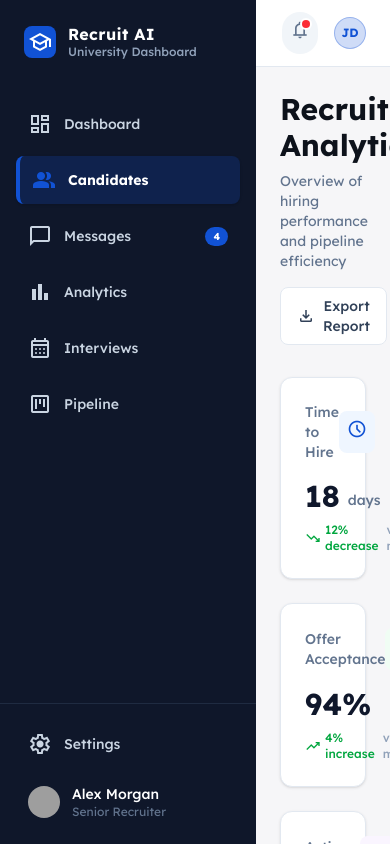
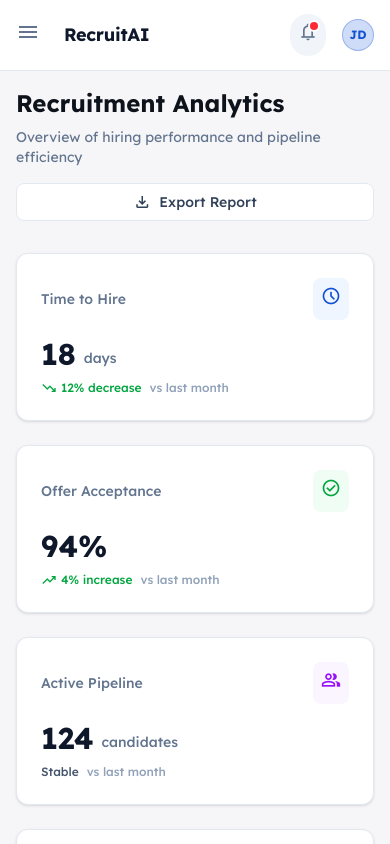
Before and after one commit to muneeb2004/MeritGrid, a Next.js app in the folder web-dashboard/: page /analytics in a window 390 px wide. Built offline with nearby package versions, Linux system fonts and the light colour scheme; grey boxes are pictures that could not be loaded.

Commit message:
feat: optimize mobile dashboard view with responsive sidebar and hamburger menu

```diff
--- a/web-dashboard/components/Sidebar.tsx
+++ b/web-dashboard/components/Sidebar.tsx
@@ -1,9 +1,29 @@
+"use client";
+
 import Link from "next/link";
 import React from "react";
 
-export default function Sidebar() {
+interface SidebarProps {
+  isOpen?: boolean;
+  onClose?: () => void;
+}
+
+export default function Sidebar({ isOpen, onClose }: SidebarProps) {
   return (
-    <aside className="w-64 bg-navy-sidebar text-slate-300 flex flex-col h-full shrink-0 transition-all duration-300">
+    <>
+      {/* Mobile Overlay */}
+      <div
+        className={`fixed inset-0 bg-black/50 z-40 md:hidden transition-opacity duration-300 ${
+          isOpen ? "opacity-100" : "opacity-0 pointer-events-none"
+        }`}
+        onClick={onClose}
+      />
+
+      <aside
+        className={`fixed inset-y-0 left-0 z-50 w-64 bg-navy-sidebar text-slate-300 flex flex-col h-full shrink-0 transition-transform duration-300 md:translate-x-0 md:static md:shrink-0 ${
+          isOpen ? "translate-x-0" : "-translate-x-full"
+        }`}
+      >
         <div className="p-6 flex items-center gap-3">
           <div className="size-8 rounded-lg bg-primary flex items-center justify-center text-white">
             <span className="material-symbols-outlined">school</span>
@@ -16,6 +36,13 @@
               University Dashboard
             </p>
           </div>
+          {/* Close button for mobile */}
+          <button
+            onClick={onClose}
+            className="md:hidden ml-auto text-slate-400 hover:text-white"
+          >
+             <span className="material-symbols-outlined">close</span>
+          </button>
         </div>
         <nav className="flex-1 px-4 py-4 flex flex-col gap-2 overflow-y-auto no-scrollbar">
           <div className="flex items-center gap-3 px-3 py-3 rounded-lg hover:bg-slate-800 transition-colors text-slate-300 group cursor-pointer">
@@ -104,5 +131,6 @@
           </div>
         </div>
       </aside>
+    </>
   );
 }
--- a/web-dashboard/components/analytics/AnalyticsPage.tsx
+++ b/web-dashboard/components/analytics/AnalyticsPage.tsx
@@ -1,4 +1,6 @@
-import React from "react";
+"use client";
+
+import React, { useState } from "react";
 import Sidebar from "@/components/Sidebar";
 import KPIGrid from "./KPIGrid";
 import RecruitmentVelocityChart from "./RecruitmentVelocityChart";
@@ -6,15 +8,25 @@
 import Link from "next/link";
 
 export default function AnalyticsPage() {
+  const [sidebarOpen, setSidebarOpen] = useState(false);
+
   return (
     <div className="flex h-screen w-full bg-background-light dark:bg-background-dark font-display text-slate-900 dark:text-white overflow-hidden">
-      <Sidebar />
+      <Sidebar isOpen={sidebarOpen} onClose={() => setSidebarOpen(false)} />
       <div className="flex flex-col flex-1 h-full min-w-0 overflow-hidden">
         {/* Top Navigation / Header */}
-        <header className="sticky top-0 z-50 bg-white dark:bg-slate-900 border-b border-slate-200 dark:border-slate-800">
-          <div className="px-6 lg:px-8 py-3 flex items-center justify-between">
-            <div className="flex items-center gap-8">
-               <h2 className="text-lg font-bold leading-tight tracking-[-0.015em] hidden md:block">RecruitAI</h2>
+        <header className="sticky top-0 z-40 bg-white dark:bg-slate-900 border-b border-slate-200 dark:border-slate-800">
+          <div className="px-4 lg:px-8 py-3 flex items-center justify-between">
+            <div className="flex items-center gap-4 md:gap-8">
+               {/* Mobile Menu Button */}
+               <button
+                 className="md:hidden p-2 -ml-2 text-slate-500 hover:text-primary transition-colors"
+                 onClick={() => setSidebarOpen(true)}
+               >
+                 <span className="material-symbols-outlined">menu</span>
+               </button>
+
+               <h2 className="text-lg font-bold leading-tight tracking-[-0.015em] block">RecruitAI</h2>
               <nav className="hidden md:flex items-center gap-6">
                 <Link
                   className="text-slate-500 hover:text-primary dark:text-gray-400 dark:hover:text-white text-sm font-medium transition-colors"
@@ -60,10 +72,10 @@
         </header>
 
         {/* Main Content */}
-        <main className="flex-1 w-full max-w-[1600px] mx-auto p-6 lg:p-8 overflow-y-auto">
+        <main className="flex-1 w-full max-w-[1600px] mx-auto p-4 lg:p-8 overflow-y-auto">
           <div className="mb-8 flex flex-col sm:flex-row sm:items-center justify-between gap-4">
              <div>
-                <h1 className="text-3xl font-bold text-[#0d121b] dark:text-white mb-2">
+                <h1 className="text-2xl md:text-3xl font-bold text-[#0d121b] dark:text-white mb-2">
                   Recruitment Analytics
                 </h1>
                 <p className="text-slate-500 dark:text-slate-400 text-sm">
@@ -71,7 +83,7 @@
                 </p>
              </div>
              <div className="flex gap-3">
-                <button className="px-4 py-2 bg-white dark:bg-gray-800 border border-slate-200 dark:border-slate-700 rounded-lg text-sm font-medium text-slate-700 dark:text-slate-300 hover:bg-slate-50 dark:hover:bg-slate-700 flex items-center gap-2 cursor-pointer">
+                <button className="px-4 py-2 bg-white dark:bg-gray-800 border border-slate-200 dark:border-slate-700 rounded-lg text-sm font-medium text-slate-700 dark:text-slate-300 hover:bg-slate-50 dark:hover:bg-slate-700 flex items-center gap-2 cursor-pointer w-full sm:w-auto justify-center">
                     <span className="material-symbols-outlined" style={{fontSize: '18px'}}>download</span>
                     Export Report
                 </button>
@@ -81,10 +93,10 @@
           <KPIGrid />
 
           <div className="grid grid-cols-1 lg:grid-cols-3 gap-6 mb-8">
-            <div className="lg:col-span-2 h-96">
+            <div className="lg:col-span-2 h-80 md:h-96">
                 <RecruitmentVelocityChart />
             </div>
-            <div className="h-96">
+            <div className="h-80 md:h-96">
                  <DiversityChart />
             </div>
           </div>
--- a/web-dashboard/components/talent/pipeline/KanbanCard.tsx
+++ b/web-dashboard/components/talent/pipeline/KanbanCard.tsx
@@ -85,12 +85,12 @@
           <span className="material-symbols-outlined text-lg">more_horiz</span>
         </button>
       </div>
-      <div className="flex items-center gap-1.5 mb-3">
+      <div className={`inline-flex items-center gap-1.5 mb-3 px-2 py-1 rounded-md ${offer ? "bg-green-50 dark:bg-green-900/20" : matchColorClass}`}>
         <span
           className={`material-symbols-outlined ${
-             offer ? "text-green-600" : matchTextColorClass.replace("text-", "text-") // simplify
+             offer ? "text-green-600" : matchTextColorClass
           } text-base`}
-          style={{ color: offer ? undefined : "inherit" }} // let class handle it? specific text color class usually handles it.
+          style={{ fontSize: "16px" }}
         >
           auto_awesome
         </span>
```
Lines whose indentation alone changed are shown as unchanged.
